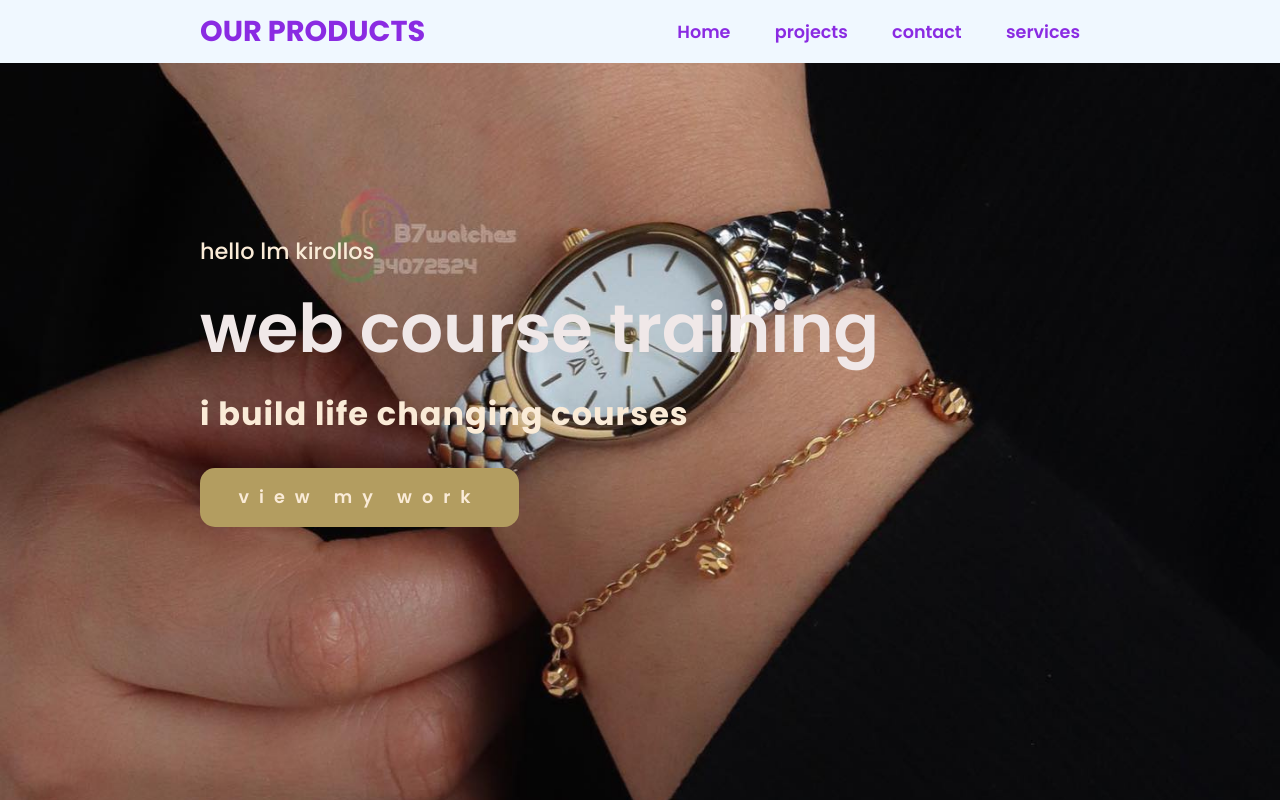
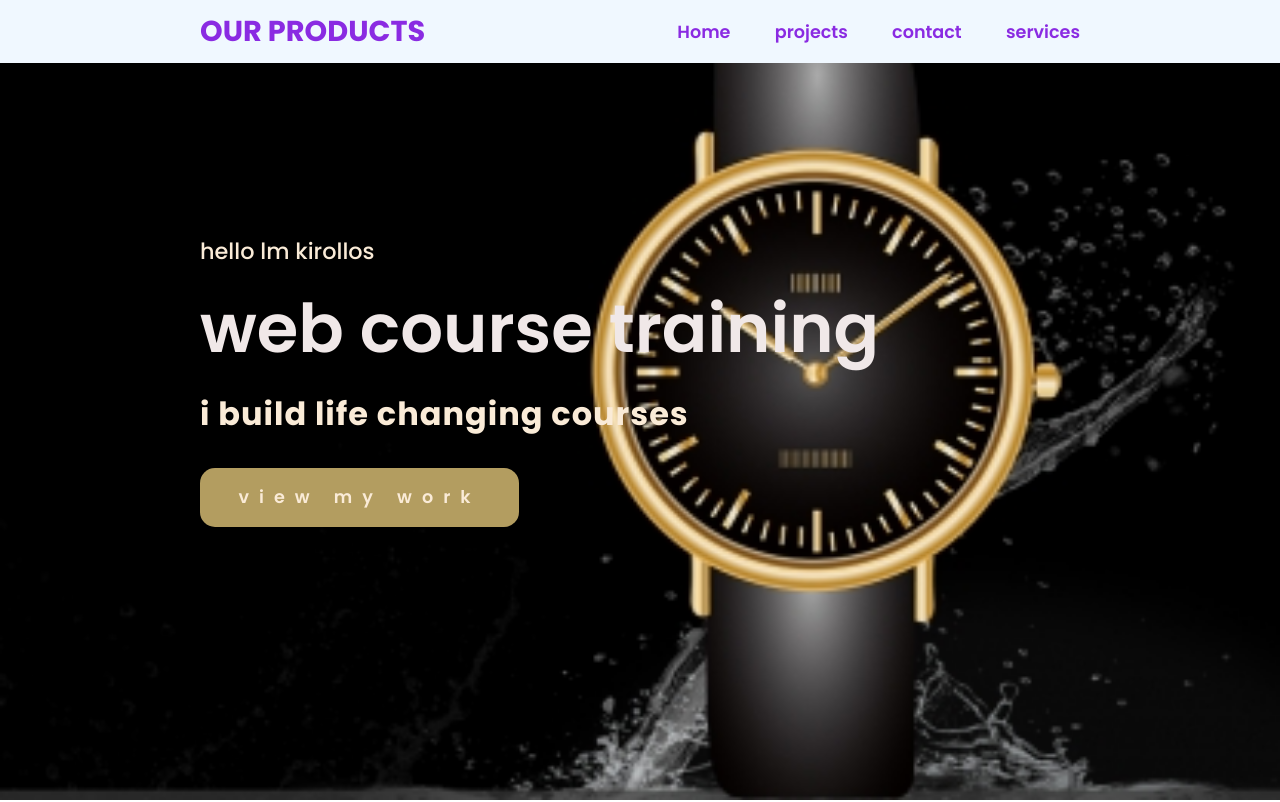
Before and after one commit to kirollosHenry/kirollos-Henry, a plain HTML site: page index.html in a window 1280 px wide. Shown: the top 802 px of the page. Drawn offline with Linux system fonts and the light colour scheme.

Commit message:
change background image

```diff
--- a/styie.css
+++ b/styie.css
@@ -43,7 +43,7 @@ section{
     min-height: 100vh;
     display: flex;
     align-items: center;
-    background-image: url(images/image\ 1.jpg) ;
+    background-image: url(images/backgroundwatch.jpg) ;
     background-size: cover;
     background-position:center ;
     background-attachment: fixed;
```
Also changed, not shown: images/backgroundwatch.jpg (added).
